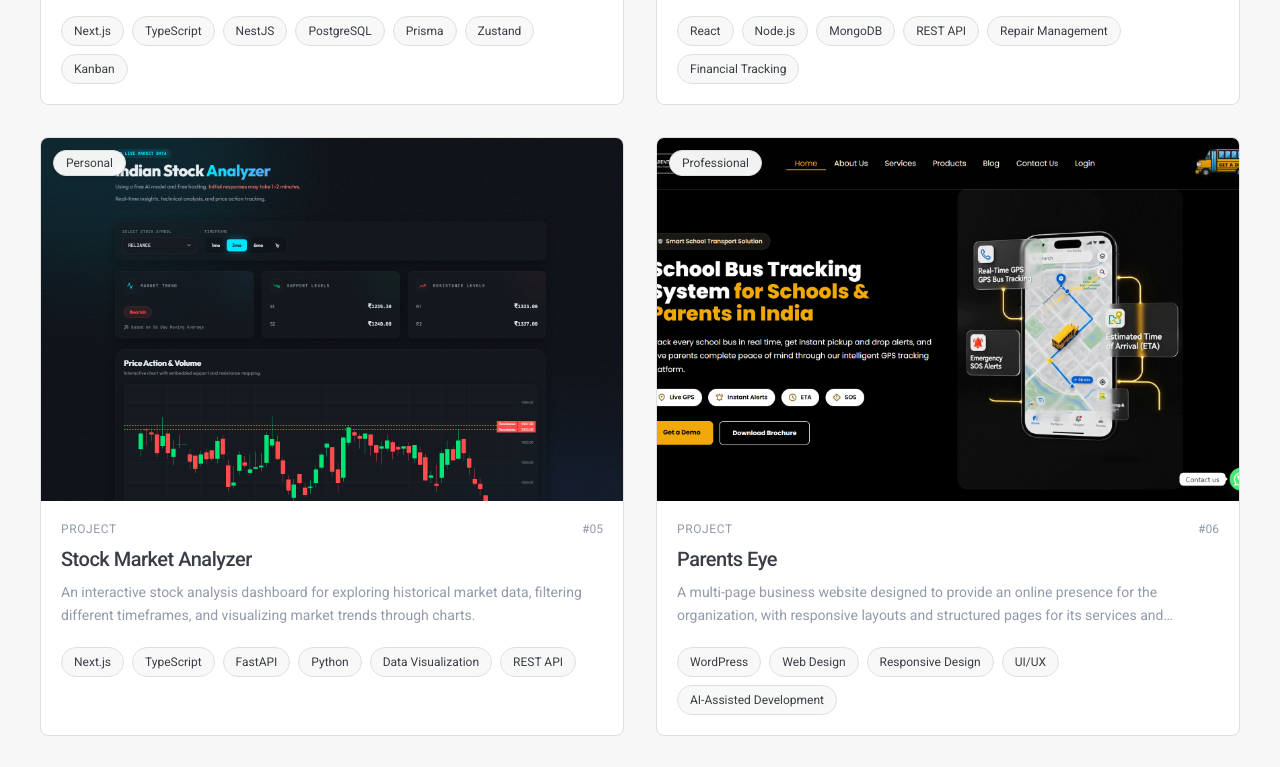
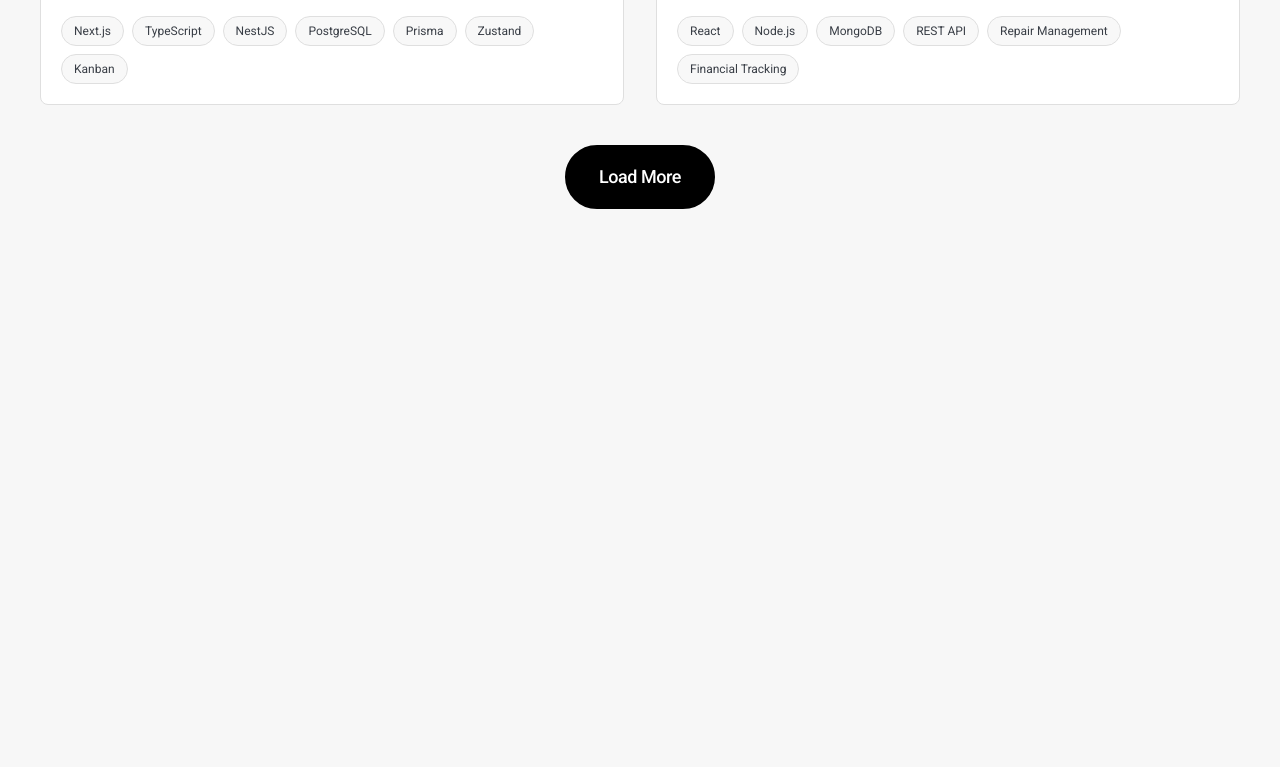
Before and after one commit to abhaytiwariii/my-portfolio, a Next.js app: page / in a window 1280 px wide. Shown: the part 2380-3147 px from the top of the page. After the commit the page ends 2725 px from the top, so only its background shows below. Built offline with nearby package versions, Linux system fonts and the light colour scheme.

Commit message:
feat: implement load more functionality in Work component and update project visibility logic

```diff
--- a/components/Work.tsx
+++ b/components/Work.tsx
@@ -24,6 +24,7 @@
 
 export default function Work() {
   const [filter, setFilter] = useState<Project["type"] | "all">("all");
+  const [loadMore, setLoadMore] = useState(false);
 
   const sectionRef = useRef(null);
   const isInView = useInView(sectionRef, { once: true, margin: "-80px" });
@@ -32,6 +33,10 @@
     filter === "all"
       ? projects
       : projects.filter((project) => project.type === filter);
+
+  const visibleProjects = loadMore
+    ? filteredProjects
+    : filteredProjects.slice(0, 4);
 
   const filters = [
     { label: "All", value: "all" },
@@ -90,9 +95,10 @@
                 >
                   <Button
                     variant={filter === item.value ? "outline" : "ghost"}
-                    onClick={() =>
-                      setFilter(item.value as Project["type"] | "all")
-                    }
+                    onClick={() => {
+                      setFilter(item.value as Project["type"] | "all");
+                      setLoadMore(false);
+                    }}
                     className="px-3! py-1! min-h-10 rounded-full! w-auto!"
                   >
                     {item.label}
@@ -107,9 +113,10 @@
                 <motion.div key={item.value} variants={fadeUp} custom={i + 2}>
                   <Button
                     variant={filter === item.value ? "default" : "ghost"}
-                    onClick={() =>
-                      setFilter(item.value as Project["type"] | "all")
-                    }
+                    onClick={() => {
+                      setFilter(item.value as Project["type"] | "all");
+                      setLoadMore(false);
+                    }}
                     className="relative group transform transition-all duration-300 hover:scale-105"
                   >
                     {item.label}
@@ -136,7 +143,6 @@
               </Link>
             </motion.div>
           </div>
-
           {/* Projects grid */}
           <div className="mt-8">
             <AnimatePresence mode="wait">
@@ -147,10 +153,26 @@
                 exit={{ opacity: 0, y: -15 }}
                 transition={{ duration: 0.25 }}
               >
-                <ProjectList projects={filteredProjects} />
+                <ProjectList projects={visibleProjects} />
               </motion.div>
             </AnimatePresence>
           </div>
+          {/* Load More Button */}
+          <AnimatePresence>
+            {filteredProjects.length > 4 && !loadMore && (
+              <motion.div
+                initial={{ opacity: 0, y: 15 }}
+                animate={{ opacity: 1, y: 0 }}
+                exit={{ opacity: 0, y: -10 }}
+                transition={{ duration: 0.25 }}
+                className="flex items-center justify-center my-10"
+              >
+                <Button variant="filled" onClick={() => setLoadMore(true)}>
+                  Load More
+                </Button>
+              </motion.div>
+            )}
+          </AnimatePresence>
         </motion.div>
       </div>
     </section>
```
